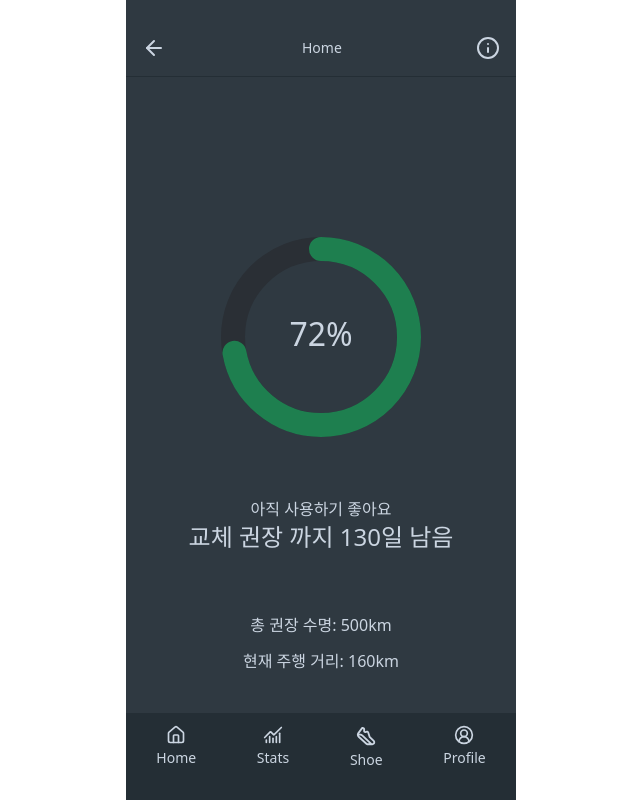
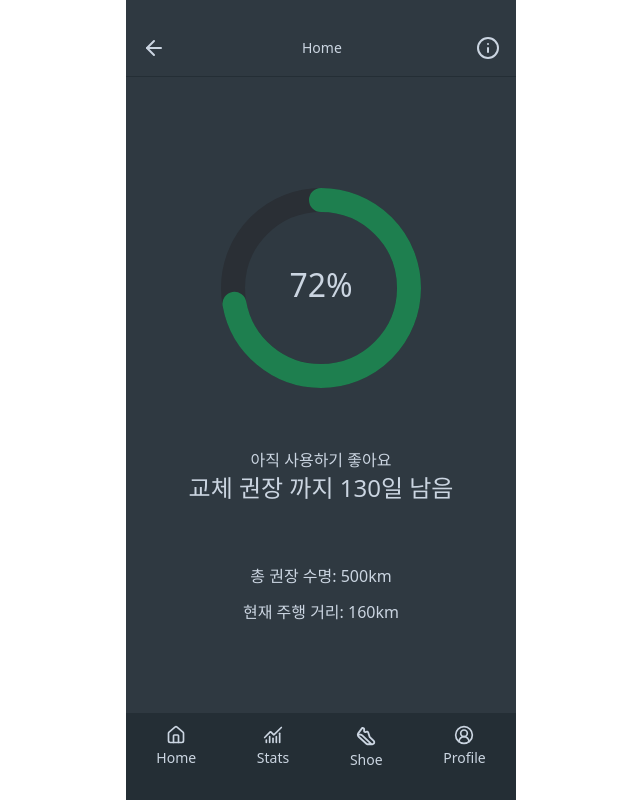
Before and after one commit to ychanwoo/ShoePlan, a Next.js app: page /home in a window 1280 px wide. Shown: the whole page, without its empty margins (319-959 px from the left). Built offline with nearby package versions, Linux system fonts and the light colour scheme.

Commit message:
fix: fix layout to enable scrolling on different screen sizes

```diff
--- a/src/app/home/page.tsx
+++ b/src/app/home/page.tsx
@@ -9,16 +9,17 @@ export default function HomePage() {
     <>
       <HeaderBar title="Home" showInfo />
 
-      <div className="flex flex-col items-center relative top-45">
+      <div className="h-[calc(100vh-11vh)] overflow-y-scroll">
+        <div className="flex flex-col items-center relative top-25">
           <ShoeLifeProgress percentage={72} />
         </div>
 
-      <div className="text-[#CBD5E1] text-center relative top-60">
+        <div className="text-[#CBD5E1] text-center relative top-40">
           <p className="font-light">아직 사용하기 좋아요</p>
           <p className="text-2xl">교체 권장 까지 {130}일 남음</p>
         </div>
 
-      <div className="text-[#CBD5E1] text-center space-y-3 font-light relative top-75">
+        <div className="text-[#CBD5E1] text-center space-y-3 font-light relative top-55">
           <p>
             총 권장 수명: <span>{500}km</span>
           </p>
@@ -26,6 +27,7 @@ export default function HomePage() {
             현재 주행 거리: <span>{160}km</span>
           </p>
         </div>
+      </div>
 
       <TabBar />
     </>
--- a/src/app/stats/page.tsx
+++ b/src/app/stats/page.tsx
@@ -28,7 +28,7 @@ export default function StatsPage() {
       <HeaderBar title="Stats" />
 
       {/* Running modify */}
-      <main className="space-y-5 relative top-13">
+      <div className="space-y-5 pt-5 h-[calc(100vh-11vh)] overflow-y-scroll">
         <div className="text-[#CBD5E1] bg-[#242E35] w-75 h-55 mx-auto pt-3 font-light rounded-2xl">
           <h2 className="text-xl ml-5 pb-3">Running</h2>
           {/* distance 선택 */}
@@ -43,7 +43,7 @@ export default function StatsPage() {
             </button>
           </div>
 
-          {/* cycle 선택 */}
+          {/* type 선택 */}
           <div className="ml-5 pt-6 flex flex-col gap-y-2 w-75 text-[#CBD5E1]">
             <span>Running Type</span>
             <button
@@ -122,11 +122,11 @@ export default function StatsPage() {
         <div
           className="w-20 h-8.5 bg-[#1E7F4F] hover:bg-[#1e7f4ece] rounded-2xl text-white
             flex justify-center
-            relative left-70 top-3 font-light"
+            relative left-70 top-3 font-light mb-30"
         >
           <button>Save</button>
         </div>
-      </main>
+      </div>
 
       <TabBar />
 
--- a/src/components/common/HeaderBar.tsx
+++ b/src/components/common/HeaderBar.tsx
@@ -12,9 +12,9 @@ export interface HeaderBarProps {
 export default function HeaderBar({ title, showInfo }: HeaderBarProps) {
   const router = useRouter();
   return (
-    <header className="w-full relative top-5">
+    <header className="w-full h-[11vh] relative top-5">
       {/* 상단 바 */}
-      <div className="flex items-center justify-between h-14 px-4 text-[#CBD5E1]">
+      <div className="flex items-center justify-between px-4 h-14 text-[#CBD5E1]">
         {/* 왼족 */}
         <div className="flex items-center">
           <button
--- a/src/components/common/MobileFrame.tsx
+++ b/src/components/common/MobileFrame.tsx
@@ -5,7 +5,7 @@ interface Props {
 // w: 398px / h: 818px
 const MobileFrame = ({ children }: Props) => {
   return (
-    <div className="relative mx-auto w-97.5 min-h-screen bg-[#2F3941]">
+    <div className="relative mx-auto max-w-97.5 w-screen min-h-screen bg-[#2F3941]">
       {children}
     </div>
   );
--- a/src/styles/globals.css
+++ b/src/styles/globals.css
@@ -6,8 +6,7 @@
 html,
 body {
   margin: 0;
-  height: 100%;
-  overflow: hidden;
+  height: 100vh;
 }
 
 /** Splash screen animation setting **/
```
Lines whose indentation alone changed are shown as unchanged.
